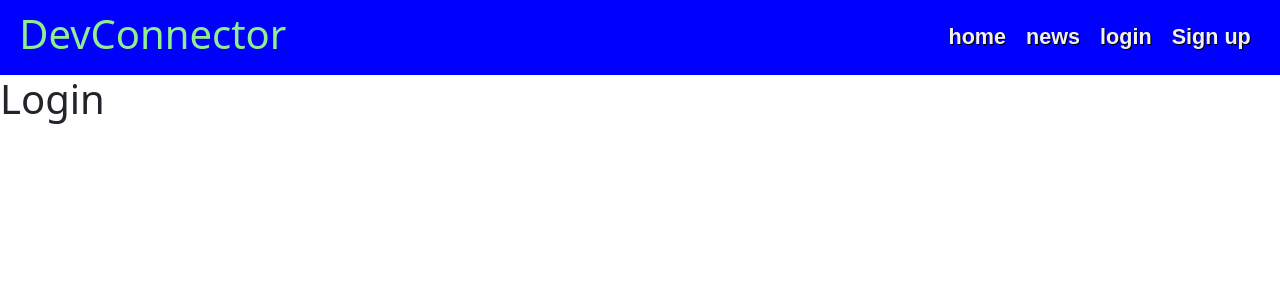
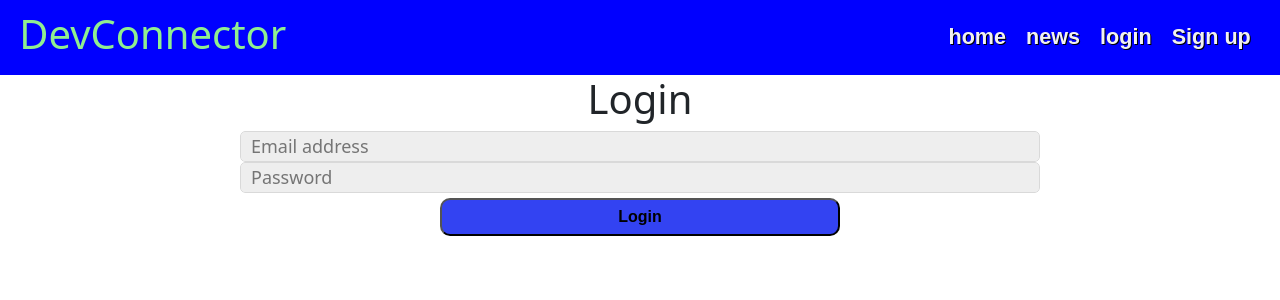
Before and after one commit to Tfauves/ReactPlayground, a React (Create React App) app: page /login in a window 1280 px wide. Shown: the top 300 px of the page. Built offline with nearby package versions, Linux system fonts and the light colour scheme; no server answers.

Commit message:
news and login.

```diff
--- a/src/App.js
+++ b/src/App.js
@@ -4,6 +4,7 @@ import AppRouter from './components/Routers/AppRouter';
 import {AuthProvider} from './components/Providers/AuthProvider';
 import {library} from '@fortawesome/fontawesome-svg-core';
 import {fas} from "@fortawesome/free-solid-svg-icons";
+import { NewsProvider } from './components/Providers/NewsProvider';
 
 library.add(fas);
 
@@ -11,9 +12,11 @@ function App() {
 
   return (
     <BrowserRouter>
-     <AuthProvider>
-        <AppRouter />
-     </AuthProvider>
+      <AuthProvider>
+        <NewsProvider>
+          <AppRouter />
+        </NewsProvider>
+      </AuthProvider>
     </BrowserRouter>
   );
 }
--- a/src/components/Auth/Login.js
+++ b/src/components/Auth/Login.js
@@ -1,8 +1,58 @@
-import React from 'react';
+import React, {useState, useContext} from 'react';
+import axios from 'axios';
+import {AuthContext} from '../Providers/AuthProvider';
+import {useNavigate} from 'react-router-dom';
+import LoginForm from './LoginForm';
 
 const Login = () => {
+
+  const [query, setQuery] = useState({
+    username: '',
+    password: ''
+  })
+  const [submitting, setSubmitting] = useState(false);
+  // const [errors, setErrors] = useState({});
+  const navigate = useNavigate();
+  const [auth, setAuth] = useContext(AuthContext);
+
+  const updateForm = (field, value) => {
+    setQuery({
+      ...query,
+      [field]: value
+    })
+  }
+
+  const onSubmit = async () => {
+    // submit query to backend to login.
+    setSubmitting(true);
+    try {
+      const res = await axios.post('http://localhost:8080/api/auth/signin', query);
+      setAuth({...auth, token: res.data.token});
+      setSubmitting(false);
+      navigate('/developers');
+    } catch (err) {
+      console.error(err.response.data.message);
+      alert(err.response.data.error);
+      setSubmitting(false);
+    }
+  }
+
   return (
-    <h1>Login</h1>
+    <div style={{
+      display: "flex",
+      flex: "1",
+      flexDirection: "column",
+      alignItems: 'center',
+      minHeight: '100vh',
+    }}>
+      <h1>Login</h1>
+      <LoginForm
+        query={query}
+        updateForm={updateForm}
+        onSubmit={onSubmit}
+        submitting={submitting}
+      />
+    </div>
   )
 }
 
--- /dev/null
+++ b/src/components/Auth/LoginForm.js
@@ -0,0 +1,50 @@
+import React from 'react';
+import Form from '../common/Form';
+import Input from '../common/Input';
+import FaButton from '../faCommon/FaButton';
+import InlineInputContainer from '../common/InlineInputContainer';
+
+const LoginForm = ({query, submitting, updateForm, onSubmit}) => {
+
+  const handleChange = (e) => {
+    updateForm(e.target.id, e.target.value)
+  }
+
+  const handleSubmit = (e) => {
+    onSubmit(e);
+  }
+
+  return (
+    <Form
+      onSubmit={handleSubmit}
+      style={{
+        maxWidth: '800px',
+        width: '100%'
+      }}
+    >
+      <InlineInputContainer>
+        <Input
+          id="username"
+          placeholder="Email address"
+          type="email"
+          onChange={handleChange}
+          value={query.username}
+          required
+        />
+      </InlineInputContainer>
+      <InlineInputContainer>
+        <Input
+          id="password"
+          placeholder="Password"
+          type="password"
+          onChange={handleChange}
+          value={query.password}
+          required
+        />
+      </InlineInputContainer>
+      <FaButton disabled={submitting}>Login</FaButton>
+    </Form>
+  )
+}
+
+export default LoginForm;
--- a/src/components/News/Articles.js
+++ b/src/components/News/Articles.js
@@ -1,25 +1,20 @@
-import React, {useEffect, useState} from 'react';
+import React, {useEffect, useState, useContext} from 'react';
 import axios from 'axios';
 import Article from './Article';
+import { NewsContext } from '../Providers/NewsProvider';
+import Form from '../common/Form';
+import InlineInputContainer from '../common/InlineInputContainer';
+import Input from '../common/Input';
+import Button from '../common/Button';
 
 const Articles = () => {
 
-  const [articles, setArticles] = useState([]);
-  const [loading, setLoading] = useState(true);
+  const {articles, loading, setQuery} = useContext(NewsContext);
+  const [q, setQ] = useState("");
 
-  useEffect(() => {
-    const _getNews = async () => {
-      try {
-        const res = await axios.get("http://localhost:8080/api/test/news/Java");
-        console.log(res.data);
-        setLoading(false);
-        setArticles(res.data);
-      } catch (err) {
-        console.error(err.message);
-      }
-    }
-    _getNews();
-  },[])
+  const handleSubmit = (e) => {
+    setQuery(q);
+  }
 
   const displayArticles = () => {
     // [{article1}, {article2}, {article3}]
@@ -31,6 +26,17 @@ const Articles = () => {
 
   return (
     <div style={{width: "100%", justifyContent: 'center'}}>
+      <Form onSubmit={handleSubmit}>
+        <InlineInputContainer>
+          <Input
+            id="query"
+            placeholder="Search"
+            onChange={e => setQ(e.target.value)}
+            value={q}
+          />
+          <Button>Search</Button>
+        </InlineInputContainer>
+      </Form>
       {loading ? (
         <p>Loading...</p>
       ) : displayArticles()
--- a/src/components/Providers/NewsProvider.js
+++ b/src/components/Providers/NewsProvider.js
@@ -1,17 +1,36 @@
-import axios from "axios";
-import React, {useState, useEffect} from "react";
+import axios from 'axios';
+import React, {useState, useEffect} from 'react';
 
 const NewsContext = React.createContext({});
 
 const NewsProvider = (props) => {
   const [articles, setArticles] = useState([]);
   const [loading, setLoading] = useState(true);
+  const [query, setQuery] = useState("javascript");
 
-    useEffect( () => {
+
+  useEffect(() => {
+    // get the news from the api.
     const getNews = async (query) => {
       try {
-                const res = await axios.get()
+        const res = await axios.get(`http://localhost:8080/api/test/news/${query}`)
+        setArticles(res.data);
+        setLoading(false);
+      } catch (err) {
+        console.error(err.message);
       }
     }
-    })
+    setLoading(true);
+    getNews(query);
+
+  }, [query])
+
+  // {articles, loading} == {articles: articles, loading: loading}
+  return (
+    <NewsContext.Provider value={{articles, loading, setQuery}}>
+      {props.children}
+    </NewsContext.Provider>
+  )
 }
+
+export {NewsProvider, NewsContext};
```
Lines whose indentation alone changed are shown as unchanged.
